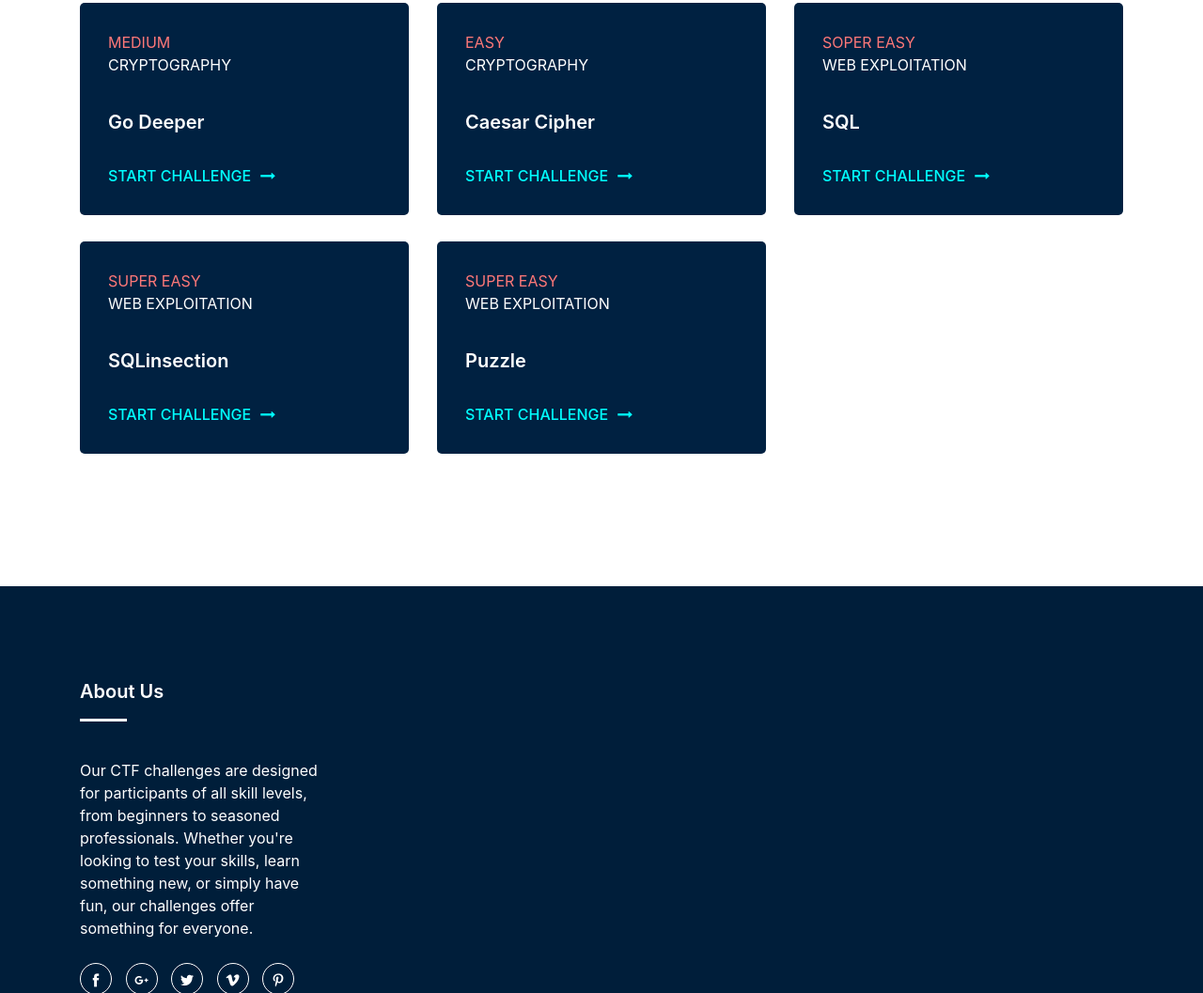
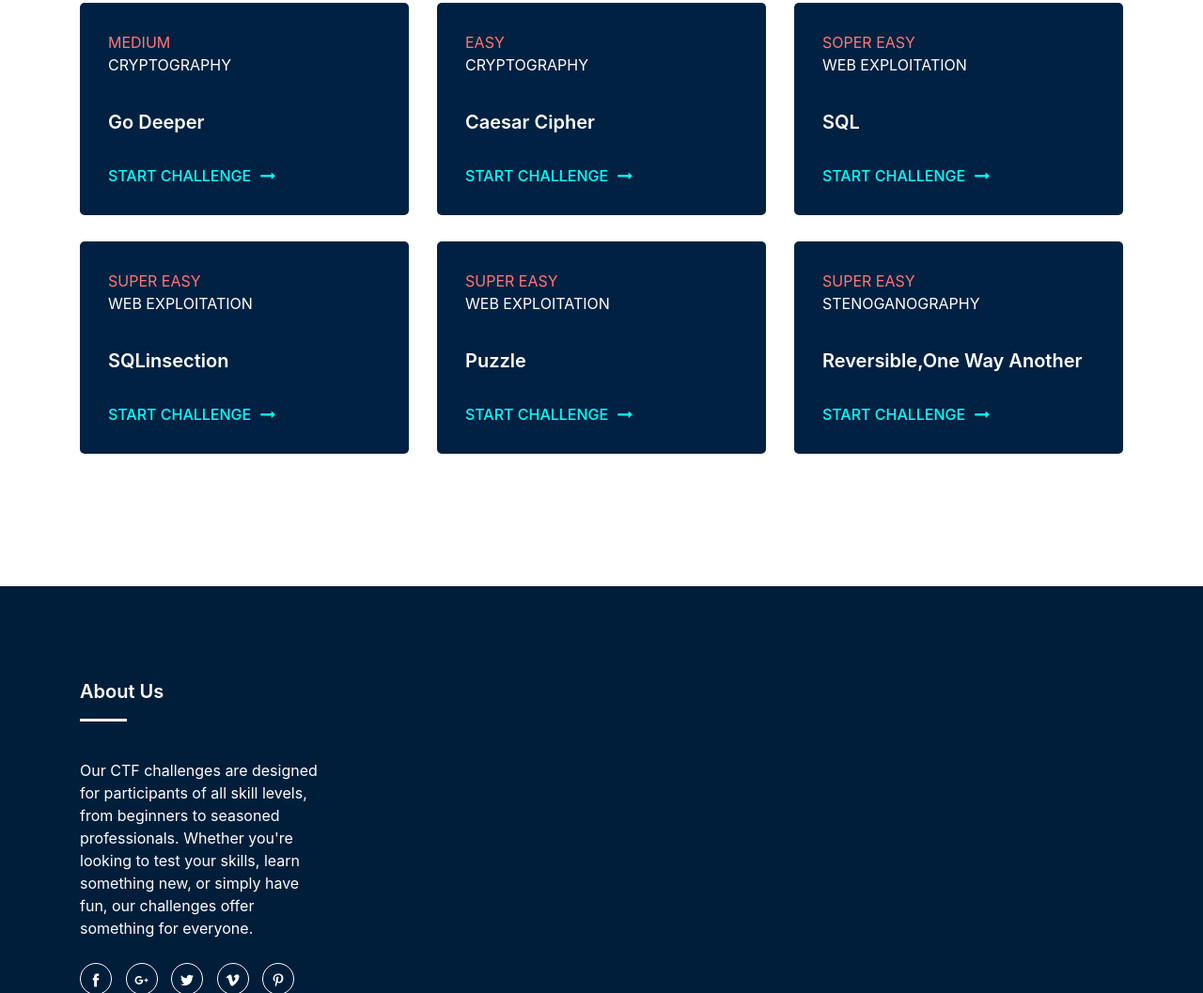
Before and after one commit to Dave123345/selectCTF, a plain HTML site: page index.html in a window 1280 px wide. Shown: the part 825-1882 px from the top of the page at 94% size. Drawn offline with nearby package versions, Linux system fonts and the light colour scheme; some packages are replaced by stand-ins of ours; a script that the page names is missing.

Commit message:
Update index.html

```diff
--- a/index.html
+++ b/index.html
@@ -395,6 +395,25 @@
 							</div>
 						</div>
 
+						<!-- challenge 9 -->
+						<div class="col-lg-4 col-md-6 col-12 ">
+							<!-- single-schedule -->
+							<div class="single-schedule first">
+								<div class="inner">
+									<div class="single-content">
+										<span style="color: rgb(255, 120, 120);">SUPER EASY</span>
+										<span style="color: rgb(255, 255, 255);">STENOGANOGRAPHY</span><br>
+										<h4>Reversible,one way another</h4><br>
+
+										<a href="#" style="color: aqua;" data-toggle="modal"
+											data-target="#startChallengeModal9">START CHALLENGE<i
+												class="fa fa-long-arrow-right"></i></a>
+									</div>
+								</div>
+							</div>
+						</div>
+
+
 
 					</div>
 
```
